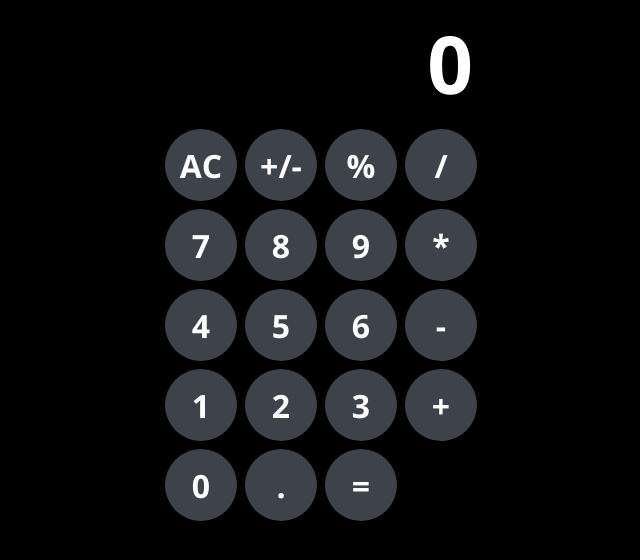
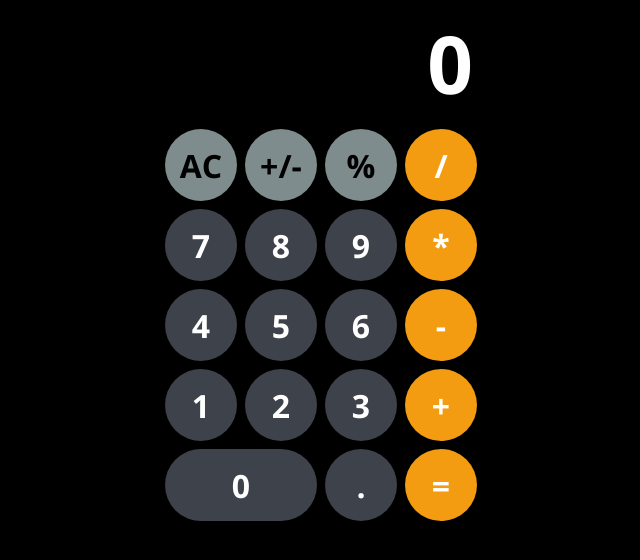
Before and after one commit to farellukas/react-apple-calculator, a React (Create React App) app: page / in a window 1280 px wide. Shown: the top 560 px of the page, without its empty margins (319-959 px from the left). Built offline with nearby package versions, Linux system fonts and the light colour scheme; the HTML template or start-up script is replaced by a standard one.

Commit message:
Fixed bug with operator switching when operator is selected

```diff
--- a/src/components/Button/Button.css
+++ b/src/components/Button/Button.css
@@ -10,3 +10,22 @@
   background-color: #3e434b;
   margin: 4px;
 }
+
+.btn-operators {
+  background-color: #f39c12
+}
+
+.btn-misc {
+  background-color: #7f8c8d;
+  color: #000;
+}
+
+#btn-0 {
+  width: 152px;
+  border-radius: 36px;
+}
+
+.btn-selected {
+  color: #000;
+  background-color: #fff;
+}
--- a/src/components/Button/Button.js
+++ b/src/components/Button/Button.js
@@ -7,7 +7,7 @@ function Button(props) {
   }
 
   return (
-    <button className="calc-btn" id={props.id} onClick={handleClick}>{props.value}</button>
+    <button className={`calc-btn ${props.className}`} id={props.id} onClick={handleClick}>{props.value}</button>
   )
 }
 
--- a/src/containers/App/App.js
+++ b/src/containers/App/App.js
@@ -76,7 +76,7 @@ function App() {
     } else if (input === '%') {  // percent
       product !== "0" ? setProduct(prevProduct => Number(prevProduct/100).toString()) : setProduct(product)
     } else {  // operators
-      setHistory(prevHistory => [...prevHistory, product, input])
+      history.length && operatorIsSelected ? setHistory(prevHistory => [...prevHistory.slice(0, prevHistory.length-1), input]) : setHistory(prevHistory => [...prevHistory, product, input])
       setOperatorIsSelected(true)
     }
   }
@@ -99,7 +99,7 @@ function App() {
           return (
             <div className="btn-group" key={rowIndex}>
               {row.map((button, buttonIndex) => {
-                return (<Button id={'btn-' + button} key={buttonIndex} value={button} onClick={handleBtnClick} />)
+                return (<Button id={'btn-' + button} key={buttonIndex} value={button} onClick={handleBtnClick} className={buttonIndex === row.length-1 ? `btn-operators ${history[history.length-1] === button && operatorIsSelected ? "btn-selected" : ""}` : rowIndex === 0 ? "btn-misc" : ""} />)
               })}
             </div>
           )
```
